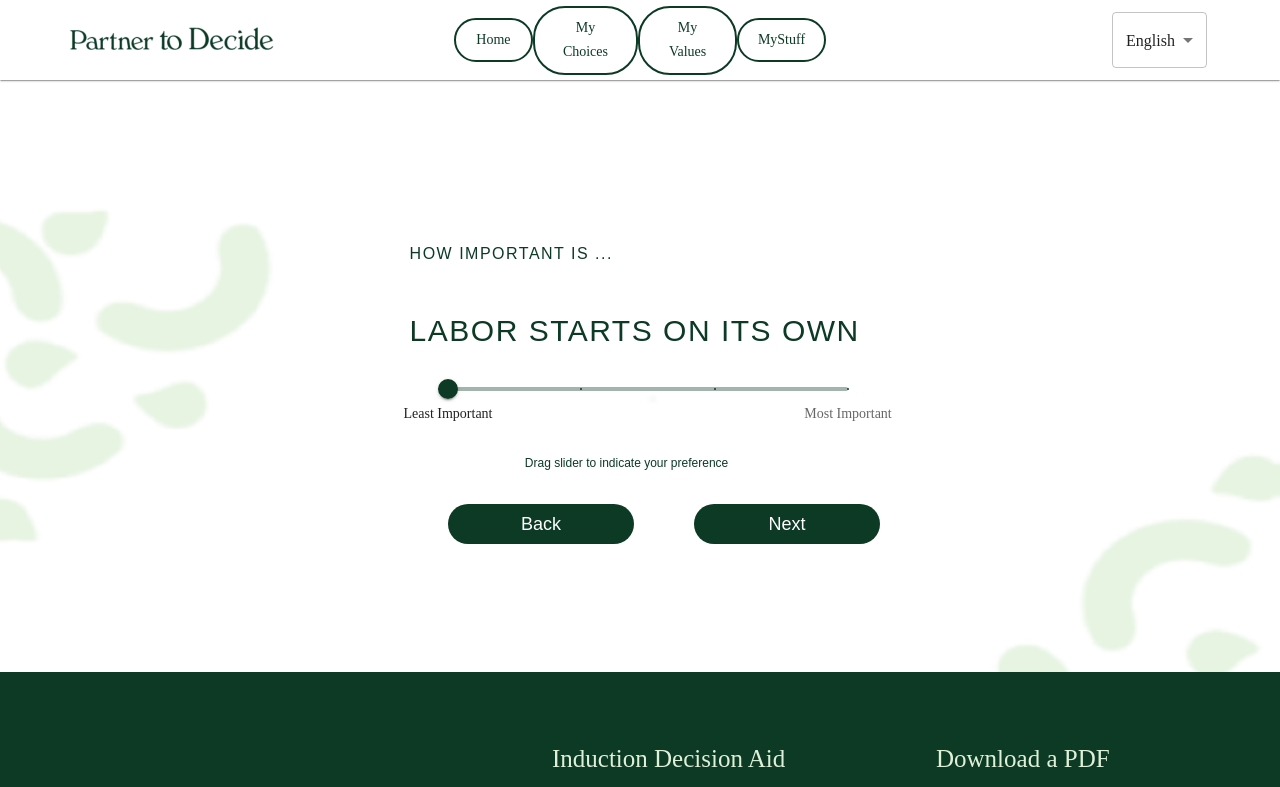
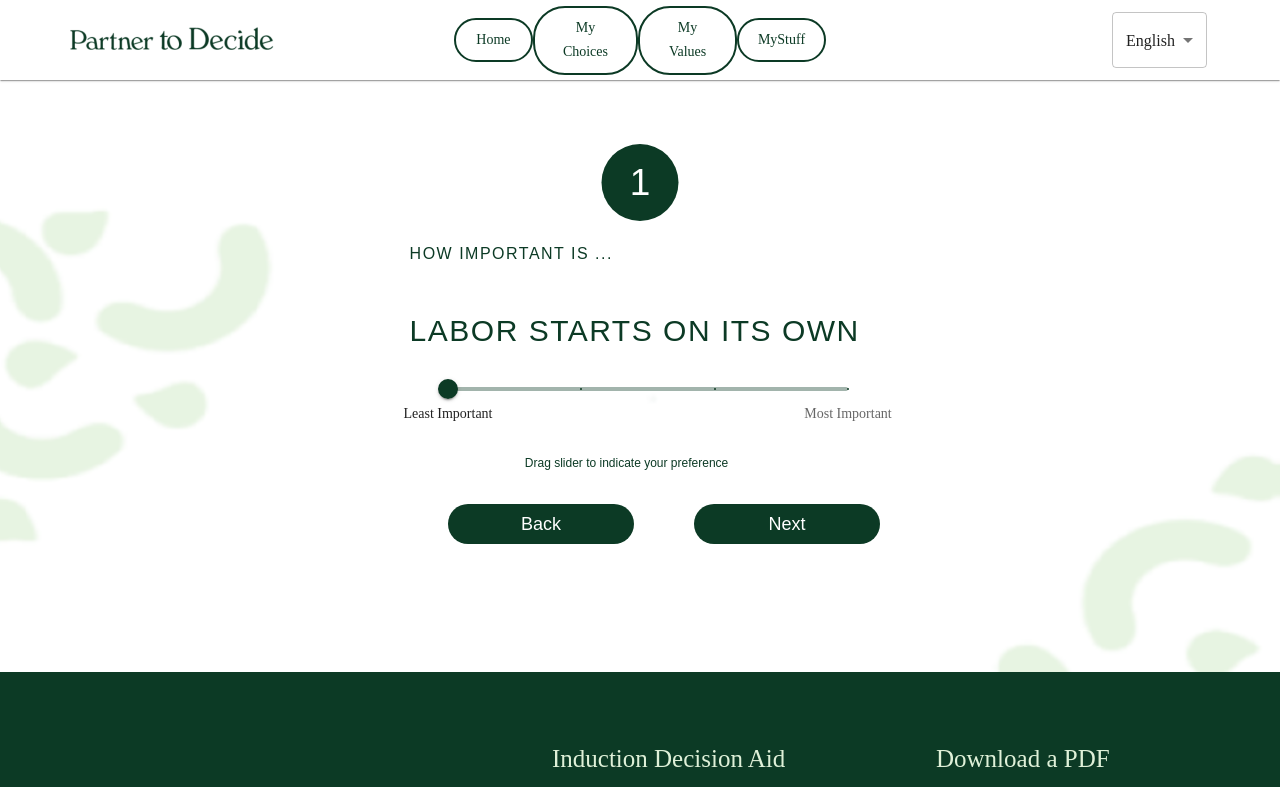
Before and after one commit to BU-Spark/se-shared-decision-making, a React (Create React App) app in the folder frontend/: page /Question1 in a window 1280 px wide. Shown: the top 787 px of the page. Built offline with nearby package versions, Linux system fonts and the light colour scheme.

Commit message:
add question number label

```diff
--- a/frontend/src/components/Questions/Question1.tsx
+++ b/frontend/src/components/Questions/Question1.tsx
@@ -40,6 +40,7 @@ const Question1 = () => {
 
   return (
     <Layout>
+      <div className="question-number-circle">1</div>
         <div>
             <h3 className="imp">HOW IMPORTANT IS ...</h3>
             <h2 className="QuestionText">Labor starts on its own</h2>
--- a/frontend/src/components/Questions/Question2.tsx
+++ b/frontend/src/components/Questions/Question2.tsx
@@ -39,12 +39,12 @@ const Question2 = () => {
 
   return (
     <Layout>
-        <div>
-            <h3 className="imp">HOW IMPORTANT IS ...</h3>
-            <h2 className="QuestionText">Baby comes sooner than later</h2>
-        </div>
+      <div className="question-number-circle">2</div>
+      <div>
+          <h3 className="imp">HOW IMPORTANT IS ...</h3>
+          <h2 className="QuestionText">Baby comes sooner than later</h2>
+      </div>
         <div className="ContentContainer2 ">
-
             <Slider
                 step={null}
                 marks={[
--- a/frontend/src/components/Questions/Question3.tsx
+++ b/frontend/src/components/Questions/Question3.tsx
@@ -39,6 +39,7 @@ const Question3 = () => {
 
   return (
     <Layout>
+      <div className="question-number-circle">3</div>
         <div>
             <h3 className="imp">HOW IMPORTANT IS ...</h3>
             <h2 className="QuestionText">Less time in the hospital and</h2>
--- a/frontend/src/components/Questions/Question4.tsx
+++ b/frontend/src/components/Questions/Question4.tsx
@@ -39,6 +39,7 @@ const Question4 = () => {
 
   return (
     <Layout>
+      <div className="question-number-circle">4</div>
         <div>
             <h3 className="imp">HOW IMPORTANT IS ...</h3>
             <h2 className="QuestionText">Birth without pain medication</h2>
--- a/frontend/src/components/Questions/Question5.tsx
+++ b/frontend/src/components/Questions/Question5.tsx
@@ -39,6 +39,7 @@ const Question5 = () => {
 
   return (
     <Layout>
+      <div className="question-number-circle">5</div>
         <div>
             <h3 className="imp">HOW IMPORTANT IS ...</h3>
             <h2 className="QuestionText">Lower risks to me and my baby</h2>
--- a/frontend/src/components/Questions/Question6.tsx
+++ b/frontend/src/components/Questions/Question6.tsx
@@ -39,6 +39,7 @@ const Question6 = () => {
 
   return (
     <Layout>
+      <div className="question-number-circle">6</div>
         <div>
             <h3 className="imp">HOW IMPORTANT IS ...</h3>
             <h2 className="QuestionText">Personal and/or cultural reasons</h2>
--- a/frontend/src/pages/pageStyle/MyValues.css
+++ b/frontend/src/pages/pageStyle/MyValues.css
@@ -46,6 +46,9 @@
     color: #0C3A25;
   }
 
+
+
+
 /* question detail pages */
 
 .ContentContainer2 {
@@ -61,6 +64,24 @@
     padding-top: 2%;
     padding-bottom: 10%;
   }
+
+  .question-number-circle {
+    position: absolute;
+    top: 18%; /* Adjust the position from the top */
+    left: 50%;
+    transform: translateX(-50%);
+    background-color: #0C3A25;
+    border-radius: 50%;
+    width: 77px; /* Adjust the circle size */
+    height: 77px; /* Adjust the circle size */
+    display: flex;
+    justify-content: center;
+    align-items: center;
+    color: white;
+    font-family: "ClashGrotesk-Regular", sans-serif;
+    font-size: 37px; /* Adjust the font size */
+  }
+
 
 .imp {
     /* HOW IMPORTANT IS ... */
@@ -242,6 +263,9 @@
   background-color: #aaa;
 }
 
+
+
+
 /* result page */
 .container {
   display: flex;
@@ -321,11 +345,12 @@
 
 .bottom-section {
   display: flex;
-  justify-content: space-between;
+  justify-content: center;
   align-items: center;
-  margin-top: 20px;
+  /* margin-top: 20px;
   width: 100%;
-  max-width: 800px;
+  max-width: 800px; */
+  gap:300px;
 }
 
 .paragraph-container {
@@ -333,13 +358,13 @@
   /* flex-direction: column;
   align-items: center; */
   width: 100%;
-  padding-right: 60%;
+  /* padding-right: 60%; */
 }
 
 .bottom-paragraph {
   font-size: 16px;
   line-height: 1.5;
-  max-width: 600px;
+  max-width: 300px;
 }
 
 .download-btn {
```
